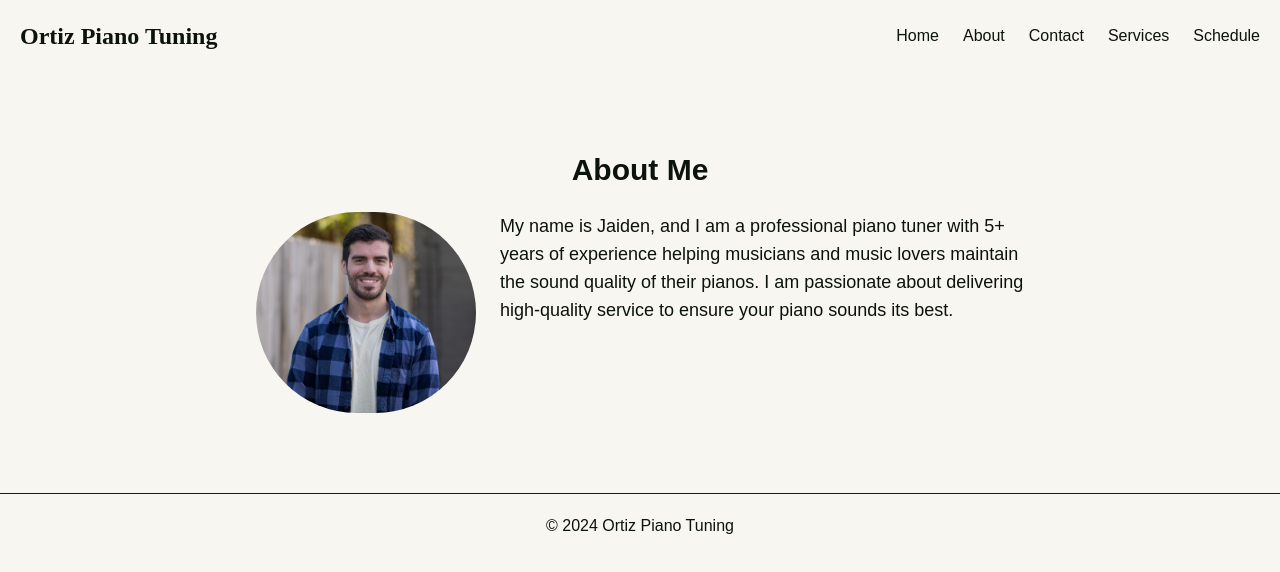
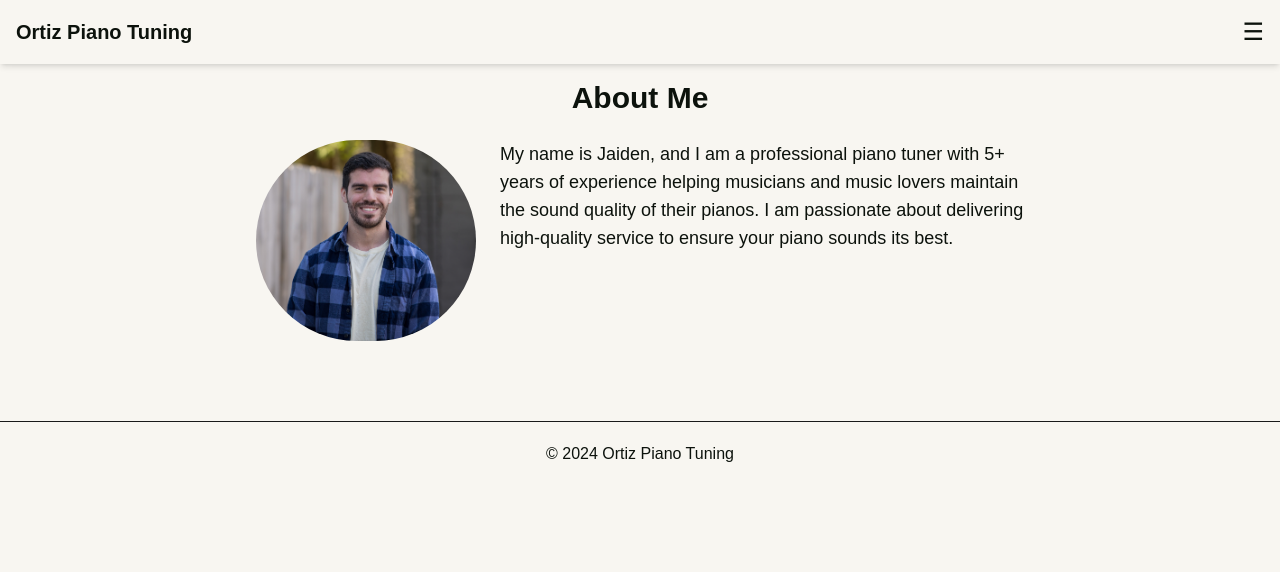
Before and after one commit to JellyBoonz/OrtizPiano, a Next.js app: page /about in a window 1280 px wide. Shown: the top 572 px of the page. Built offline with nearby package versions, Linux system fonts and the light colour scheme.

Commit message:
Added drawer

```diff
--- a/src/app/layout.tsx
+++ b/src/app/layout.tsx
@@ -1,29 +1,15 @@
-import { ReactNode } from 'react';
+'use client';
+import { ReactNode, useState } from 'react';
 import './globals.css';
 import Link from 'next/link';
-
-export const metadata = {
-  title: 'Ortiz Piano Tuning',
-  description: 'Professional piano tuning and repair services.',
-};
+import { motion } from 'framer-motion';
 
 export default function RootLayout({ children }: { children: ReactNode }) {
   return (
     <html lang="en">
       <body className="min-h-screen bg-background text-foreground">
         <div>
-          <header className="flex justify-between items-center p-5">
-            <h1 className="text-2xl font-serif font-bold text-accent">
-              Ortiz Piano Tuning
-            </h1>
-            <nav className="flex gap-6">
-              <Link href="/">Home</Link>
-              <Link href="../about">About</Link>
-              <Link href="../contact">Contact</Link>
-              <Link href="../services">Services</Link>
-              <Link href="../schedule">Schedule</Link>
-            </nav>
-          </header>
+          <MobileNav/>
           <main className="flex flex-col items-center p-10">
             {children}
           </main>
@@ -35,3 +21,69 @@ export default function RootLayout({ children }: { children: ReactNode }) {
     </html>
   );
 }
+
+function MobileNav() {
+  const [isOpen, setIsOpen] = useState(false);
+
+  function toggleDrawer() {
+    setIsOpen(!isOpen); // Only handle state changes; don't prevent default behavior.
+  }
+
+
+  return (
+    <div className="fixed top-0 left-0 w-full bg-background z-50 shadow-md">
+      {/* Navbar */}
+      <div className="flex items-center justify-between p-4">
+        <h1 className="text-xl font-bold text-accent">Ortiz Piano Tuning</h1>
+        <button
+          className="text-accent focus:outline-none"
+          onClick={toggleDrawer}
+        >
+          <span className="text-2xl">☰</span>
+        </button>
+      </div>
+
+      {/* Drawer */}
+      {/* Drawer */}
+{isOpen && (
+  <motion.div
+    className="fixed top-0 right-0 w-64 h-full bg-backgroundDarker shadow-lg z-50"
+    initial={{ x: '100%' }}
+    animate={{ x: 0 }}
+    exit={{ x: '-100%' }}
+    transition={{ type: 'spring', stiffness: 100 }}
+  >
+    <div className="flex flex-col p-6 space-y-4 text-accent">
+      <button
+        className="text-accent self-end text-2xl focus:outline-none"
+        onClick={toggleDrawer}
+      >
+        ✕
+      </button>
+      <Link href="/" legacyBehavior>
+        <a className="text-lg hover:text-secondary" onClick={toggleDrawer}>
+          Home
+        </a>
+      </Link>
+      <Link href="/services" legacyBehavior>
+        <a className="text-lg hover:text-secondary" onClick={toggleDrawer}>
+          Services
+        </a>
+      </Link>
+      <Link href="/about" legacyBehavior>
+        <a className="text-lg hover:text-secondary" onClick={toggleDrawer}>
+          About Us
+        </a>
+      </Link>
+      <Link href="/schedule" legacyBehavior>
+        <a className="text-lg hover:text-secondary" onClick={toggleDrawer}>
+          Schedule
+        </a>
+      </Link>
+    </div>
+  </motion.div>
+)}
+
+    </div>
+  );
+}
--- a/src/app/page.tsx
+++ b/src/app/page.tsx
@@ -1,4 +1,5 @@
-'use client'
+'use client';
+
 import { motion } from 'framer-motion';
 import Link from 'next/link';
 
@@ -16,7 +17,7 @@ export default function Home() {
 
 function Header() {
   return (
-    <header className="py-16 bg-background">
+    <header className="py-16 mt-16 bg-background">
       <motion.h1
         className="font-serif text-4xl md:text-5xl font-bold mb-6 text-accent"
         initial={{ opacity: 0, y: -20 }}
--- a/tailwind.config.ts
+++ b/tailwind.config.ts
@@ -8,6 +8,7 @@ module.exports = {
     extend: {
       colors: {
         background: "#F8F6F1",
+        backgroundDarker: "#E8E6DF", // Slightly darker tone
       foreground: "#0c120c",
       accent: "#0c120c",
       secondary: "#0c120c",
@@ -15,10 +16,11 @@ module.exports = {
     },
     fontFamily: {
       'sans': ['ui-sans-serif', 'Roboto', 'sans-serif'],
-        'serif': ['ui-serif', '"Proxima Nova"', 'serif'], // Or Montserrat
+      'serif': ['ui-serif', '"Proxima Nova"', 'serif'],
       'mono': ['ui-monospace', 'SFMono-Regular', 'monospace'],
-      }
     },
+  },
+
 },
   plugins: [],
 }
```
Lines whose indentation alone changed are shown as unchanged.
